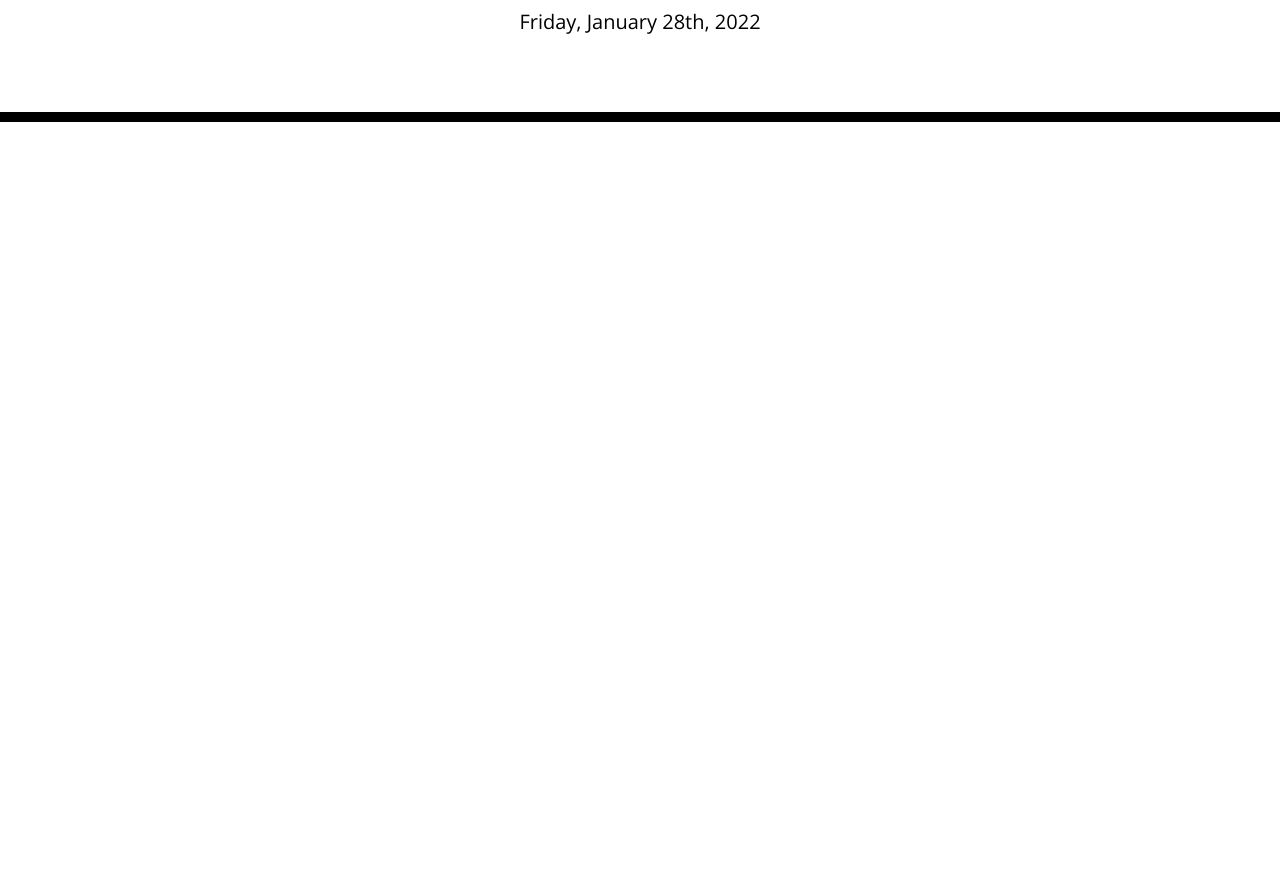
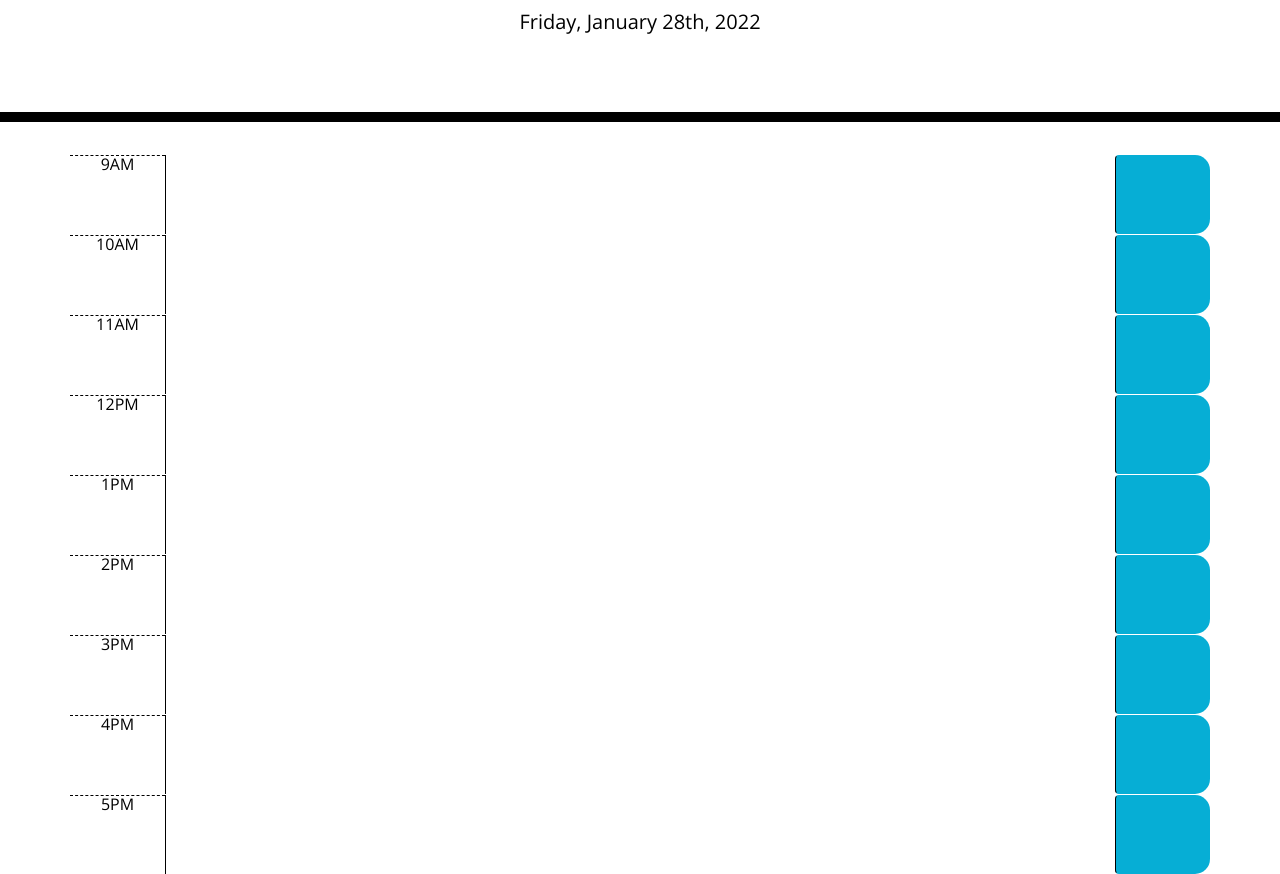
Before and after one commit to swagshall/myDailySchedule, a plain HTML site: page index.html in a window 1280 px wide. Shown: the part 182-1056 px from the top of the page. Before the commit the page ends 800 px from the top, so only its background shows below. Drawn offline with nearby package versions, Linux system fonts and the light colour scheme.

Commit message:
Added basic layout for time blocks, and connected them to the right css.

```diff
--- a/index.html
+++ b/index.html
@@ -30,6 +30,52 @@
     </header>
     <div class="container">
       <!-- Timeblocks go here -->
+
+      <div class="row time-block">
+        <div class="col-sm-1 hour">9AM</div>
+        <textarea class="col-sm-10 description"></textarea>
+        <button class="col-sm-1 saveBtn btn"></button>
+      </div>
+      <div class="row time-block">
+        <div class="col-sm-1 hour">10AM</div>
+        <textarea class="col-sm-10 description"></textarea>
+        <button class="col-sm-1 saveBtn btn"></button>
+      </div>
+      <div  class="row time-block">
+        <div class="col-sm-1 hour">11AM</div>
+        <textarea class="col-sm-10 description"></textarea>
+        <button class="col-sm-1 saveBtn btn"></button>
+      </div>
+      <div class="row time-block">
+        <div class="col-sm-1 hour">12PM</div>
+        <textarea class="col-sm-10 description"></textarea>
+        <button class="col-sm-1 saveBtn btn"></button>
+      </div>
+      <div class="row time-block">
+        <div class="col-sm-1 hour">1PM</div>
+        <textarea class="col-sm-10 description"></textarea>
+        <button class="col-sm-1 saveBtn btn"></button>
+      </div>
+      <div  class="row time-block">
+        <div class="col-sm-1 hour">2PM</div>
+        <textarea class="col-sm-10 description"></textarea>
+        <button class="col-sm-1 saveBtn btn"></button>
+      </div>
+      <div  class="row time-block">
+        <div class="col-sm-1 hour">3PM</div>
+        <textarea class="col-sm-10 description"></textarea>
+        <button class="col-sm-1 saveBtn btn"></button>
+      </div>
+      <div class="row time-block">
+        <div class="col-sm-1 hour">4PM</div>
+        <textarea class="col-sm-10 description"></textarea>
+        <button class="col-sm-1 saveBtn btn"></button>
+      </div>
+      <div class="row time-block">
+        <div class="col-sm-1 hour">5PM</div>
+        <textarea class="col-sm-10 description"></textarea>
+        <button class="col-sm-1 saveBtn btn"></button>
+      </div>
     </div>
 
     <script src="https://cdnjs.cloudflare.com/ajax/libs/jquery/3.2.1/jquery.min.js"></script>
```
